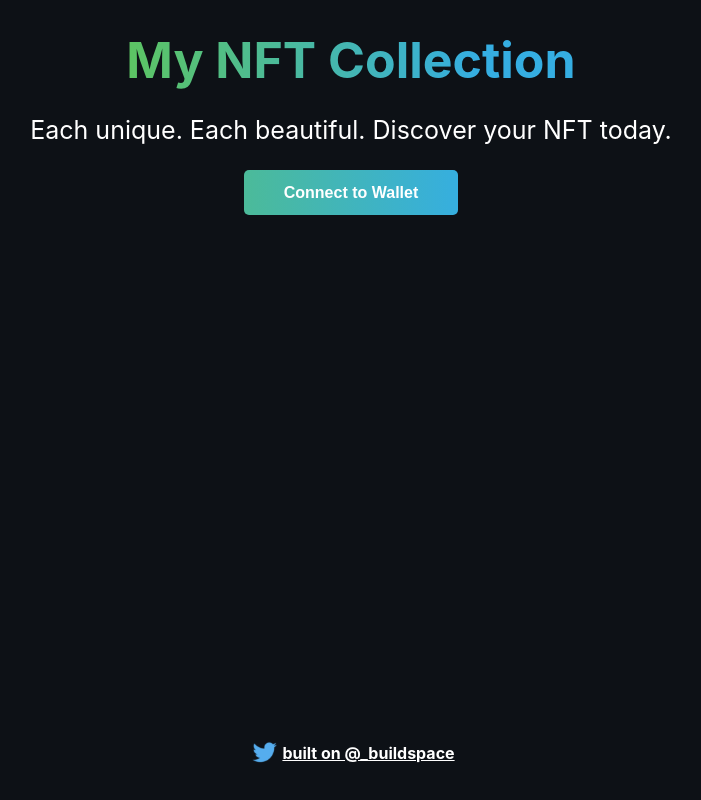
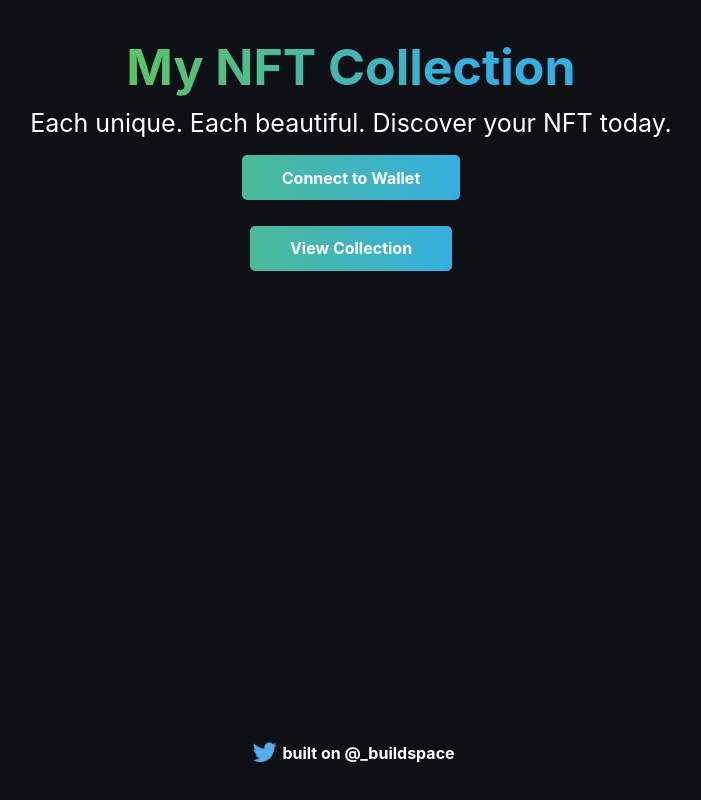
Before and after one commit to D-Cahill/epic-nfts-front, a React (Vite) app: page / in a window 1280 px wide. Shown: the whole page, without its empty margins (289-990 px from the left). Built offline with nearby package versions, Linux system fonts and the light colour scheme.

Commit message:
feat: Added link to opensea collection

```diff
--- a/src/App.jsx
+++ b/src/App.jsx
@@ -10,7 +10,7 @@ import { Spinner } from '@chakra-ui/react'
 // Constants
 const TWITTER_HANDLE = '_buildspace';
 const TWITTER_LINK = `https://twitter.com/${TWITTER_HANDLE}`;
-const OPENSEA_LINK = '';
+const OPENSEA_LINK = 'https://testnets.opensea.io/collection/squarenft-9im74rsp0a';
 const TOTAL_MINT_COUNT = 50;
 const CONTRACT_ADDRESS = "0x16B4C9b6fC8ed079783Df4cc0a4D059E3743F146";
 
@@ -185,6 +185,14 @@ const App = () => {
     </ChakraProvider>
   );
 
+  const renderOpenseaLink = () => (
+    <ChakraProvider>
+    <form action={OPENSEA_LINK} method="get" target="_blank">
+         <button className="cta-button connect-wallet-button" type="submit">View Collection</button>
+      </form>
+    </ChakraProvider>
+  );
+
   return (
     <div className="App">
       <div className="container">
@@ -194,6 +202,9 @@ const App = () => {
             Each unique. Each beautiful. Discover your NFT today.
           </p>
           {currentAccount === "" ? renderNotConnectedContainer() : renderMintUI()}
+          <p>
+          {renderOpenseaLink()}
+          </p>
         </div>
         <div className="footer-container">
           <img alt="Twitter Logo" className="twitter-logo" src={twitterLogo} />
--- a/src/styles/App.css
+++ b/src/styles/App.css
@@ -52,6 +52,7 @@
   background: -webkit-linear-gradient(left, #60c657, #35aee2);
   background-size: 200% 200%;
   animation: gradient-animation 4s ease infinite;
+  margin: 1%
 }
 
 .mint-button {
```
